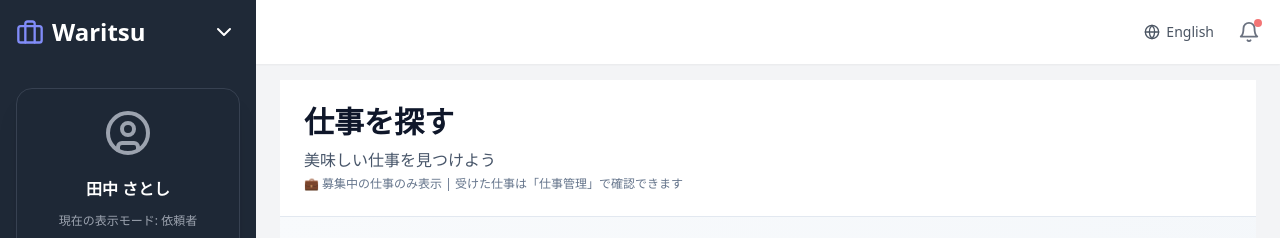
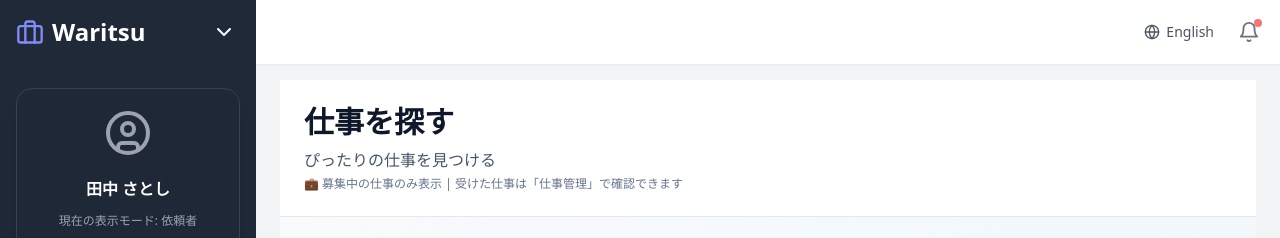
Before and after one commit to ken2san/escrow-app-project, a React (Create React App) app: page /jobs in a window 1280 px wide. Shown: the top 238 px of the page. Built offline with nearby package versions, Linux system fonts and the light colour scheme.

Commit message:
refactor: Update JobsSearchPage subtitle to 'ぴったりの仕事を見つける'
- More aligned with Waritsu vision of finding the right fit
- Conveys trust and compatibility rather than transactional framing

```diff
--- a/src/pages/JobsSearchPage.js
+++ b/src/pages/JobsSearchPage.js
@@ -87,7 +87,7 @@ export default function JobsSearchPage() {
       <div className="bg-white border-b border-slate-200 sticky top-0 z-10">
         <div className="max-w-7xl mx-auto px-6 py-6">
           <h1 className="text-3xl font-bold text-slate-900">{t('jobs.title', '仕事を探す')}</h1>
-          <p className="text-slate-600 mt-2">{t('jobs.subtitle', '美味しい仕事を見つけよう')}</p>
+          <p className="text-slate-600 mt-2">ぴったりの仕事を見つける</p>
           <p className="text-xs text-slate-500 mt-1">
             💼 募集中の仕事のみ表示 | 受けた仕事は「仕事管理」で確認できます
           </p>
```
